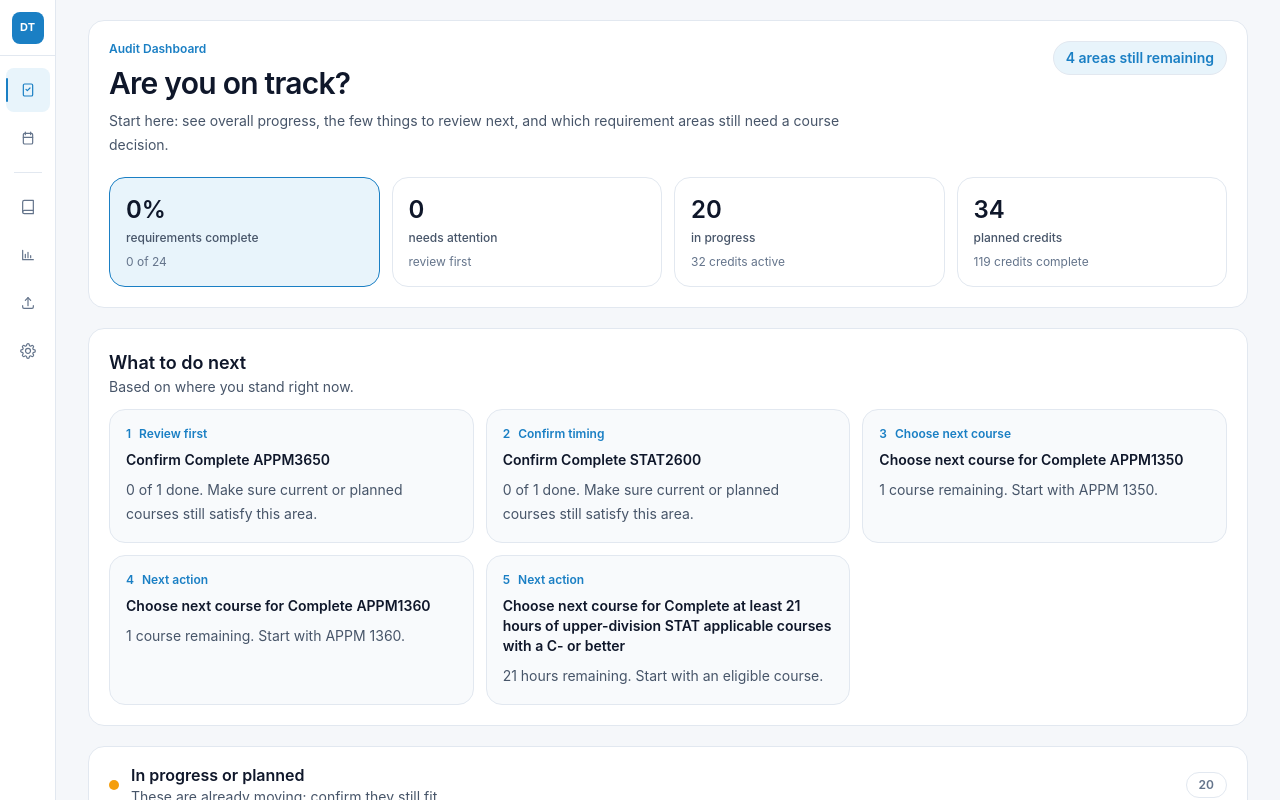
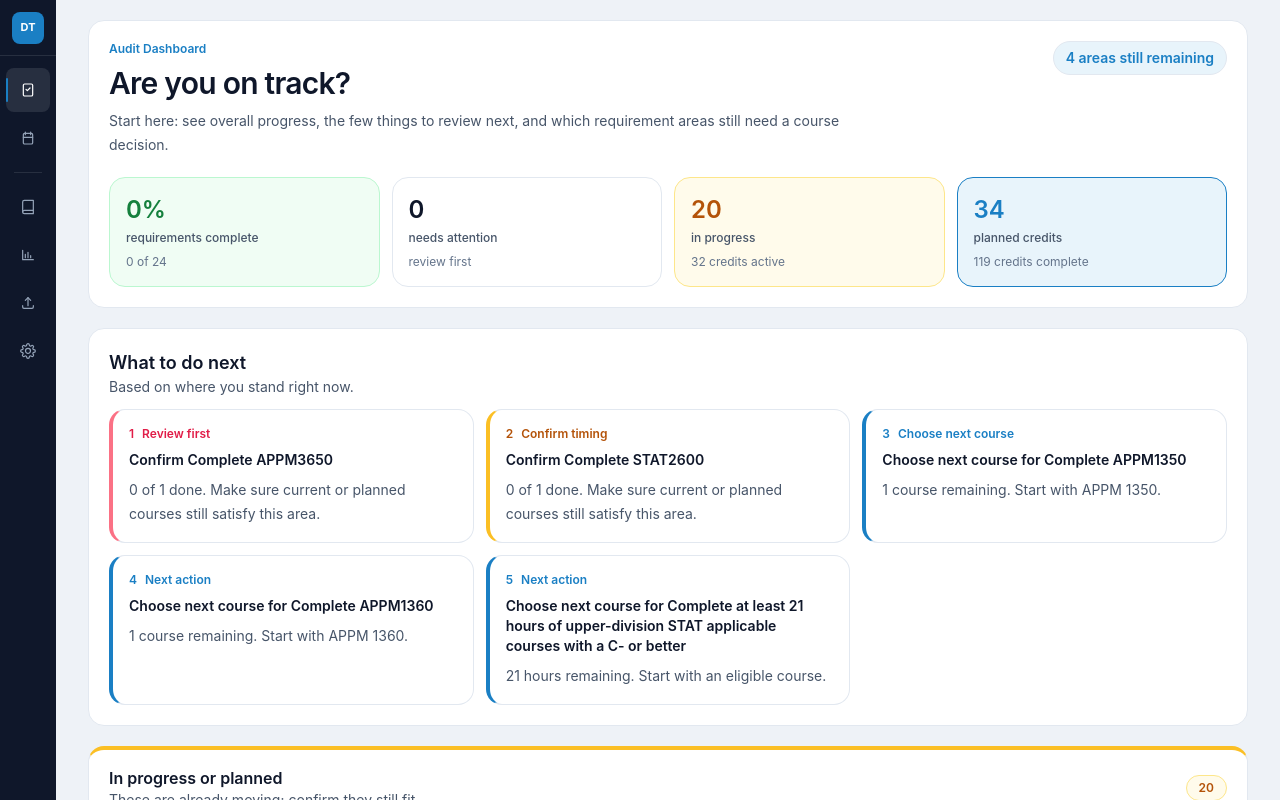
Before and after one commit to 303Devs/Degree_Tracker, a Next.js app: page / in a window 1280 px wide. Shown: the top 800 px of the page. Built offline with nearby package versions, Linux system fonts and the light colour scheme.

Commit message:
Apply visual redesign color system

```diff
--- a/app/globals.css
+++ b/app/globals.css
@@ -3,22 +3,67 @@
 @tailwind utilities;
 
 :root {
-  --page-bg: #f5f7fa;
+  /* ── Base surfaces ─────────────────────────────────────────────── */
+  --page-bg: #eef2f7;
   --surface: #ffffff;
   --surface-elevated: #ffffff;
   --surface-subtle: #f8fafc;
   --progress-track: #e2e8f0;
   --border: #e2e8f0;
   --border-strong: #cbd5e1;
+
+  /* ── Text ───────────────────────────────────────────────────────── */
   --text-primary: #0f172a;
   --text-secondary: #475569;
   --text-muted: #64748b;
+
+  /* ── Primary accent (blue) ─────────────────────────────────────── */
   --accent: #1a7fc4;
   --accent-soft: #e8f4fb;
+
+  /* ── Semantic status colors ────────────────────────────────────── */
   --status-complete: #16a34a;
   --status-progress: #d97706;
   --status-remaining: #64748b;
   --status-blocked: #e11d48;
+
+  /* ── Tile tints: complete (green) ──────────────────────────────── */
+  --tile-complete-bg: #f0fdf4;
+  --tile-complete-border: #bbf7d0;
+  --tile-complete-text: #15803d;
+
+  /* ── Tile tints: attention (rose) ──────────────────────────────── */
+  --tile-attention-bg: #fff1f2;
+  --tile-attention-border: #fecdd3;
+  --tile-attention-text: #be123c;
+
+  /* ── Tile tints: in-progress (amber) ───────────────────────────── */
+  --tile-progress-bg: #fffbeb;
+  --tile-progress-border: #fde68a;
+  --tile-progress-text: #b45309;
+
+  /* ── Tile tints: planned (purple) ──────────────────────────────── */
+  --tile-planned-bg: #faf5ff;
+  --tile-planned-border: #e9d5ff;
+  --tile-planned-text: #7e22ce;
+
+  /* ── Status badge: planned (purple) ────────────────────────────── */
+  --badge-planned-bg: #faf5ff;
+  --badge-planned-border: #d8b4fe;
+  --badge-planned-text: #7e22ce;
+
+  /* ── Status badge: registered (amber) ──────────────────────────── */
+  --badge-registered-bg: #fffbeb;
+  --badge-registered-border: #fde68a;
+  --badge-registered-text: #b45309;
+
+  /* ── Section header accent bars ─────────────────────────────────── */
+  --section-attention-bar: #fb7185;
+  --section-progress-bar: #fbbf24;
+  --section-remaining-bar: #94a3b8;
+  --section-complete-bar: #4ade80;
+
+  /* ── Shape + shadow ─────────────────────────────────────────────── */
   --radius-control: 8px;
   --radius-card: 16px;
   --shadow-card: 0 1px 3px rgba(0, 0, 0, 0.07);
--- a/app/gpa/page.tsx
+++ b/app/gpa/page.tsx
@@ -178,6 +178,7 @@ export default function GPAPage() {
             changed={false}
             credits={completedGraded.reduce((a, c) => a + c.credits, 0)}
             sub="From degree audit"
+            variant="official"
           />
         )}
         {whatIfEnabled ? (
@@ -188,6 +189,7 @@ export default function GPAPage() {
             changed={Math.abs(projectedGPA - baseCumGPA) > 0.001}
             credits={completedGraded.reduce((a, c) => a + c.credits, 0)}
             sub={`From calculated baseline ${baseCumGPA > 0 ? baseCumGPA.toFixed(3) : "—"}`}
+            variant="calculated"
           />
         ) : (
           <GPACard
@@ -198,6 +200,7 @@ export default function GPAPage() {
             credits={completedGraded.reduce((a, c) => a + c.credits, 0)}
             sub="From graded courses"
             officialDiff={officialGPA > 0 && Math.abs(baseCumGPA - officialGPA) > 0.001 ? officialGPA - baseCumGPA : null}
+            variant="calculated"
           />
         )}
         <GPACard
@@ -207,6 +210,7 @@ export default function GPAPage() {
           changed={whatIfEnabled && Math.abs(majorGPA - baseMajorGPA) > 0.001}
           credits={majorGraded.filter((c) => c.status === "completed").reduce((a, c) => a + c.credits, 0)}
           sub="Stats & DS major courses only"
+          variant="major"
         />
         </div>
       </section>
@@ -505,6 +509,7 @@ function GPACard({
   credits,
   sub,
   officialDiff,
+  variant = "neutral",
 }: {
   label: string;
   gpa: number;
@@ -513,13 +518,27 @@ function GPACard({
   credits: number;
   sub?: string;
   officialDiff?: number | null;
+  variant?: "official" | "calculated" | "major" | "neutral";
 }) {
   const delta = gpa - base;
+
+  const containerClass =
+    variant === "official"    ? "bg-[var(--accent-soft)] border-[var(--accent)]/30" :
+    variant === "major"       ? "bg-purple-50 border-purple-200" :
+    variant === "calculated"  ? `bg-[var(--surface)] border-l-4 ${gpa >= 3.0 ? "border-l-green-500" : gpa >= 2.0 ? "border-l-amber-500" : "border-l-rose-500"} border-[var(--border)]` :
+    "bg-[var(--surface)] border-[var(--border)]";
+
+  const gpaColor =
+    gpa >= 3.5 ? "text-green-700" :
+    gpa >= 3.0 ? "text-[var(--accent)]" :
+    gpa >= 2.0 ? "text-amber-700" :
+    "text-rose-600";
+
   return (
-    <div className="bg-[var(--surface)] border border-[var(--border)] rounded-xl p-5">
+    <div className={`rounded-xl border p-5 ${containerClass}`}>
       <div className="text-xs text-[var(--text-secondary)] uppercase tracking-wider mb-2">{label}</div>
       <div className="flex items-end gap-3">
-        <div className={`text-4xl font-bold ${gpa >= 3.5 ? "text-[var(--accent)]" : gpa >= 3.0 ? "text-green-700" : gpa >= 2.0 ? "text-[var(--accent)]" : "text-rose-600"}`}>
+        <div className={`text-4xl font-bold ${gpaColor}`}>
           {gpa > 0 ? gpa.toFixed(3) : "—"}
         </div>
         {changed && (
@@ -555,8 +574,13 @@ function CountingBucketCard({
   credits: number;
   color: string;
 }) {
+  const bgClass =
+    label === "Degree Progress" ? "bg-green-50" :
+    label === "GPA Calculation" ? "bg-[var(--accent-soft)]" :
+    "bg-violet-50";
+
   return (
-    <div className="bg-[var(--surface)] px-4 py-3">
+    <div className={`${bgClass} px-4 py-3`}>
       <div className="text-[10px] text-[var(--text-secondary)] uppercase tracking-wider mb-1">{label}</div>
       <div className={`text-xl font-bold ${color}`}>{credits}<span className="text-xs font-normal text-[var(--text-secondary)] ml-1">cr</span></div>
       <div className="text-[10px] text-[var(--text-muted)]">{courses} courses</div>
@@ -581,8 +605,8 @@ function CountingDot({ active, label }: { active: boolean; label: string }) {
 function StatusPill({ status }: { status: string }) {
   const styles: Record<string, string> = {
     in_progress: "bg-[var(--accent)]/15 text-[var(--accent)] border-[var(--border)]",
-    registered: "bg-amber-50 text-[var(--status-progress)] border-amber-200",
-    planned: "bg-[var(--accent-soft)] text-[var(--accent)] border-[var(--border)]",
+    registered:  "bg-[var(--badge-registered-bg)] text-[var(--badge-registered-text)] border-[var(--badge-registered-border)]",
+    planned:     "bg-[var(--badge-planned-bg)] text-[var(--badge-planned-text)] border-[var(--badge-planned-border)]",
   };
   return (
     <span className={`px-2 py-0.5 rounded text-[10px] border ${styles[status] ?? ""} uppercase tracking-wider shrink-0`}>
--- a/app/settings/page.tsx
+++ b/app/settings/page.tsx
@@ -332,9 +332,10 @@ export default function SettingsPage() {
                 <div className="flex-1">
                   <span className="text-sm text-[var(--text-primary)]">{sem.label}</span>
                   <span className={`ml-2 text-[10px] px-1.5 py-0.5 rounded border uppercase tracking-wider ${
-                    sem.status === "completed" ? "bg-green-50 text-green-700 border-green-200" :
+                    sem.status === "completed"   ? "bg-green-50 text-green-700 border-green-200" :
                     sem.status === "in_progress" ? "bg-[var(--accent-soft)] text-[var(--accent)] border-[var(--border)]" :
-                    "bg-[var(--accent-soft)] text-[var(--accent)] border-[var(--border)]"
+                    sem.status === "planned"     ? "bg-[var(--badge-planned-bg)] text-[var(--badge-planned-text)] border-[var(--badge-planned-border)]" :
+                    "bg-[var(--surface-subtle)] text-[var(--text-secondary)] border-[var(--border)]"
                   }`}>{sem.status.replace("_", " ")}</span>
                 </div>
                 <span className="text-xs text-[var(--text-muted)]">{sem.courses.length} courses</span>
--- a/app/upload/page.tsx
+++ b/app/upload/page.tsx
@@ -283,10 +283,10 @@ function InfoRow({ label, value }: { label: string; value: string }) {
 
 function StatusBadge({ status }: { status: string }) {
   const colors: Record<string, string> = {
-    completed: "rounded border border-green-200 bg-green-50 px-1.5 py-0.5 text-green-700",
-    in_progress: "rounded border border-amber-200 bg-amber-50 px-1.5 py-0.5 text-amber-700",
-    registered: "rounded border border-[var(--border)] bg-[var(--accent-soft)] px-1.5 py-0.5 text-[var(--accent)]",
-    planned: "rounded border border-[var(--border)] bg-[var(--accent-soft)] px-1.5 py-0.5 text-[var(--accent)]",
+    completed:   "rounded border border-green-200   bg-green-50   px-1.5 py-0.5 text-green-700",
+    in_progress: "rounded border border-amber-200   bg-amber-50   px-1.5 py-0.5 text-amber-700",
+    registered:  "rounded border border-[var(--badge-registered-border)] bg-[var(--badge-registered-bg)] px-1.5 py-0.5 text-[var(--badge-registered-text)]",
+    planned:     "rounded border border-[var(--badge-planned-border)]    bg-[var(--badge-planned-bg)]    px-1.5 py-0.5 text-[var(--badge-planned-text)]",
     not_started: "text-[var(--text-secondary)]",
   };
   return (
--- a/components/CourseLibraryWorkspace.tsx
+++ b/components/CourseLibraryWorkspace.tsx
@@ -58,10 +58,10 @@ function PrereqNode({
         ? "not_started"
         : c?.status;
     const statusDot: Record<string, string> = {
-      completed: "bg-green-500",
+      completed:   "bg-green-500",
       in_progress: "bg-[var(--accent)]",
-      registered: "bg-[var(--status-progress)]",
-      planned: "bg-[var(--accent)]",
+      registered:  "bg-amber-400",
+      planned:     "bg-purple-400",
       not_started: "bg-[var(--text-muted)]",
     };
     return (
@@ -134,10 +134,10 @@ function UnlockedBy({ courseId, courses }: { courseId: string; courses: Course[]
 
 function StatusBadge({ status }: { status: string }) {
   const styles: Record<string, string> = {
-    completed: "bg-green-50 text-green-700 border-green-200",
+    completed:   "bg-green-50 text-green-700 border-green-200",
     in_progress: "bg-[var(--accent-soft)] text-[var(--accent)] border-[var(--border)]",
-    registered: "bg-amber-50 text-[var(--status-progress)] border-amber-200",
-    planned: "bg-[var(--accent-soft)] text-[var(--accent)] border-[var(--border)]",
+    registered:  "bg-[var(--badge-registered-bg)] text-[var(--badge-registered-text)] border-[var(--badge-registered-border)]",
+    planned:     "bg-[var(--badge-planned-bg)] text-[var(--badge-planned-text)] border-[var(--badge-planned-border)]",
     not_started: "bg-[var(--surface-subtle)] text-[var(--text-secondary)] border-[var(--border)]",
   };
   return (
--- a/components/PlannerWorkspace.tsx
+++ b/components/PlannerWorkspace.tsx
@@ -123,10 +123,10 @@ function PlannerCard({
   }, [course, semId, sortedSems, allCourses, assignments]);
 
   const statusDot: Record<string, string> = {
-    completed: "bg-[var(--status-complete)]",
-    in_progress: "bg-[var(--status-progress)]",
-    registered: "bg-[var(--accent)]",
-    planned: "bg-[var(--accent)]",
+    completed:   "bg-[var(--status-complete)]",
+    in_progress: "bg-amber-500",
+    registered:  "bg-amber-400",
+    planned:     "bg-purple-400",
     not_started: "bg-[var(--text-muted)]",
   };
 
--- a/components/Sidebar.tsx
+++ b/components/Sidebar.tsx
@@ -85,8 +85,8 @@ function DesktopNavItem({ item }: { item: NavItem }) {
       aria-current={active ? "page" : undefined}
       className={`relative flex h-11 w-11 items-center justify-center rounded-lg transition-colors ${
         active
-          ? "bg-[var(--accent-soft)] text-[var(--accent)]"
-          : "text-[var(--text-muted)] hover:bg-[var(--surface-subtle)] hover:text-[var(--text-primary)]"
+          ? "bg-white/10 text-white"
+          : "text-slate-400 hover:bg-white/5 hover:text-slate-200"
       }`}
     >
       {active && <span className="absolute left-0 h-6 w-0.5 rounded-full bg-[var(--accent)]" />}
@@ -121,8 +121,8 @@ export default function Sidebar() {
 
   return (
     <>
-      <aside className="fixed inset-y-0 left-0 z-30 hidden w-14 flex-col border-r border-[var(--border)] bg-[var(--surface)] md:flex">
-        <div className="flex h-14 items-center justify-center border-b border-[var(--border)]">
+      <aside className="fixed inset-y-0 left-0 z-30 hidden w-14 flex-col bg-slate-900 md:flex">
+        <div className="flex h-14 items-center justify-center border-b border-white/10">
           <span className="flex h-8 w-8 items-center justify-center rounded-lg bg-[var(--accent)] text-[11px] font-bold text-white" title="Degree Tracker">
             DT
           </span>
@@ -130,7 +130,7 @@ export default function Sidebar() {
 
         <nav className="flex flex-1 flex-col items-center gap-1 py-3" aria-label="Primary navigation">
           {DESKTOP_PRIMARY_NAV.map((item) => <DesktopNavItem key={item.href} item={item} />)}
-          <div className="my-2 h-px w-7 bg-[var(--border)]" />
+          <div className="my-2 h-px w-7 bg-white/10" />
           {DESKTOP_SECONDARY_NAV.map((item) => <DesktopNavItem key={item.href} item={item} />)}
         </nav>
       </aside>
--- a/components/audit-dashboard/AuditDashboard.tsx
+++ b/components/audit-dashboard/AuditDashboard.tsx
@@ -21,6 +21,8 @@ const sectionCopy: Record<DashboardRequirementStatus, { title: string; detail: s
   complete: { title: "Complete", detail: "Finished areas are quieter by default." },
 };
 
+// Used for the small dot in RequirementSection summary header (kept for reference)
+// Section accent bars now handled inline via CSS variables
 const statusTone: Record<DashboardRequirementStatus, string> = {
   attention: "bg-rose-500",
   in_progress: "bg-amber-500",
@@ -28,11 +30,27 @@ const statusTone: Record<DashboardRequirementStatus, string> = {
   complete: "bg-green-600",
 };
 
+// Count badge tints per section status
+const sectionBadgeTone: Record<DashboardRequirementStatus, string> = {
+  attention: "border-rose-200 bg-rose-50 text-rose-700",
+  in_progress: "border-amber-200 bg-amber-50 text-amber-700",
+  remaining: "border-slate-200 bg-slate-50 text-slate-600",
+  complete: "border-green-200 bg-green-50 text-green-700",
+};
+
+// Top-border accent color class per section
+const sectionTopBar: Record<DashboardRequirementStatus, string> = {
+  attention: "border-t-rose-400",
+  in_progress: "border-t-amber-400",
+  remaining: "border-t-slate-300",
+  complete: "border-t-green-500",
+};
+
 const progressTone: Record<DashboardRequirementStatus, string> = {
-  attention: "bg-rose-500",
-  in_progress: "bg-amber-500",
-  remaining: "bg-[var(--text-muted)]",
-  complete: "bg-green-600",
+  attention: "bg-gradient-to-r from-rose-500 to-rose-400",
+  in_progress: "bg-gradient-to-r from-amber-500 to-amber-400",
+  remaining: "bg-gradient-to-r from-slate-400 to-slate-300",
+  complete: "bg-gradient-to-r from-green-600 to-green-500",
 };
 
 const nextActionLabels = ["Review first", "Confirm timing", "Choose next course"];
@@ -122,19 +140,30 @@ function Hero({ dashboard }: { dashboard: AuditDashboardViewModel }) {
       </div>
 
       <div className="grid grid-cols-2 gap-2 sm:gap-3 md:grid-cols-4">
-        <Metric label="requirements complete" value={`${summary.percentComplete}%`} detail={`${summary.completeRequirements} of ${summary.totalRequirements}`} emphasis />
-        <Metric label="needs attention" value={String(summary.attentionRequirements)} detail="review first" />
-        <Metric label="in progress" value={String(summary.inProgressRequirements)} detail={`${summary.creditsInProgress} credits active`} />
-        <Metric label="planned credits" value={String(summary.creditsPlanned)} detail={`${summary.creditsCompleted} credits complete`} />
+        <Metric label="requirements complete" value={`${summary.percentComplete}%`} detail={`${summary.completeRequirements} of ${summary.totalRequirements}`} tone="complete" />
+        <Metric label="needs attention" value={String(summary.attentionRequirements)} detail="review first" tone={summary.attentionRequirements > 0 ? "attention" : "neutral"} />
+        <Metric label="in progress" value={String(summary.inProgressRequirements)} detail={`${summary.creditsInProgress} credits active`} tone="progress" />
+        <Metric label="planned credits" value={String(summary.creditsPlanned)} detail={`${summary.creditsCompleted} credits complete`} tone="accent" />
       </div>
     </Surface>
   );
 }
 
-function Metric({ label, value, detail, emphasis = false }: { label: string; value: string; detail: string; emphasis?: boolean }) {
+type MetricTone = "complete" | "attention" | "progress" | "accent" | "neutral";
+
+const metricToneClasses: Record<MetricTone, { container: string; value: string }> = {
+  complete:  { container: "border-[var(--tile-complete-border)]  bg-[var(--tile-complete-bg)]",  value: "text-[var(--tile-complete-text)]"  },
+  attention: { container: "border-[var(--tile-attention-border)] bg-[var(--tile-attention-bg)]", value: "text-[var(--tile-attention-text)]" },
+  progress:  { container: "border-[var(--tile-progress-border)]  bg-[var(--tile-progress-bg)]",  value: "text-[var(--tile-progress-text)]"  },
+  accent:    { container: "border-[var(--accent)] bg-[var(--accent-soft)]",                      value: "text-[var(--accent)]"              },
+  neutral:   { container: "border-[var(--border)] bg-[var(--surface)]",                          value: "text-[var(--text-primary)]"        },
+};
+
+function Metric({ label, value, detail, tone = "neutral" }: { label: string; value: string; detail: string; tone?: MetricTone }) {
+  const styles = metricToneClasses[tone];
   return (
-    <div className={`min-w-0 rounded-2xl border p-3 sm:p-4 ${emphasis ? "border-[var(--accent)] bg-[var(--accent-soft)]" : "border-[var(--border)] bg-[var(--surface)]"}`}>
-      <div className="break-words text-xl font-semibold text-[var(--text-primary)] sm:text-2xl">{value}</div>
+    <div className={`min-w-0 rounded-2xl border p-3 sm:p-4 ${styles.container}`}>
+      <div className={`break-words text-xl font-semibold sm:text-2xl ${styles.value}`}>{value}</div>
       <div className="mt-1 break-words text-[11px] font-medium text-[var(--text-secondary)] sm:text-xs">{label}</div>
       <div className="mt-2 break-words text-[11px] text-[var(--text-muted)] sm:text-xs">{detail}</div>
     </div>
@@ -151,13 +180,24 @@ function NextActions({ dashboard }: { dashboard: AuditDashboardViewModel }) {
         </div>
       </div>
       <div className="mt-3 grid min-w-0 gap-3 lg:grid-cols-3">
-        {dashboard.nextActions.map((action, index) => (
-          <div key={action.id} className="min-w-0 rounded-2xl border border-[var(--border)] bg-[var(--surface-subtle)] p-3 sm:p-4">
-            <div className="flex items-center gap-2 text-xs font-semibold text-[var(--accent)]"><span>{index + 1}</span><span>{nextActionLabels[index] ?? "Next action"}</span></div>
+        {dashboard.nextActions.map((action, index) => {
+          const actionTone = index === 0
+            ? { border: "border-l-rose-400",  label: "text-rose-600"  }
+            : index === 1
+            ? { border: "border-l-amber-400", label: "text-amber-700" }
+            : { border: "border-l-[var(--accent)]", label: "text-[var(--accent)]" };
+
+          return (
+            <div key={action.id} className={`min-w-0 rounded-2xl border border-[var(--border)] border-l-4 ${actionTone.border} bg-[var(--surface)] p-3 sm:p-4`}>
+              <div className={`flex items-center gap-2 text-xs font-semibold ${actionTone.label}`}>
+                <span>{index + 1}</span>
+                <span>{nextActionLabels[index] ?? "Next action"}</span>
+              </div>
               <h3 className="mt-2 break-words text-sm font-semibold text-[var(--text-primary)]">{action.title}</h3>
               <p className="mt-2 break-words text-sm leading-6 text-[var(--text-secondary)]">{action.detail}</p>
             </div>
-        ))}
+          );
+        })}
       </div>
     </Surface>
   );
@@ -179,17 +219,14 @@ function RequirementSection({ status, items }: { status: DashboardRequirementSta
   const copy = sectionCopy[status];
   const initiallyOpen = status !== "complete";
   return (
-    <details open={initiallyOpen} className="rounded-2xl border border-[var(--border)] bg-[var(--surface)] shadow-[var(--shadow-card)]">
+    <details open={initiallyOpen} className={`rounded-2xl border border-t-4 border-[var(--border)] ${sectionTopBar[status]} bg-[var(--surface)] shadow-[var(--shadow-card)]`}>
       <summary className="cursor-pointer list-none px-5 py-4">
         <div className="flex items-center justify-between gap-4">
-          <div className="flex items-center gap-3">
-            <span className={`h-2.5 w-2.5 rounded-full ${statusTone[status]}`} />
           <div>
             <h2 className="text-base font-semibold text-[var(--text-primary)]">{copy.title}</h2>
             <p className="text-sm text-[var(--text-secondary)]">{copy.detail}</p>
           </div>
-          </div>
-          <span className="rounded-full border border-[var(--border)] px-3 py-1 text-xs font-semibold text-[var(--text-muted)]">{items.length}</span>
+          <span className={`rounded-full border px-3 py-1 text-xs font-semibold ${sectionBadgeTone[status]}`}>{items.length}</span>
         </div>
       </summary>
       <div className="grid min-w-0 gap-3 border-t border-[var(--border)] p-3 sm:p-4 lg:grid-cols-2">
@@ -201,7 +238,11 @@ function RequirementSection({ status, items }: { status: DashboardRequirementSta
 
 function RequirementCard({ item }: { item: DashboardRequirement }) {
   return (
-    <article className="min-w-0 rounded-2xl border border-[var(--border)] bg-[var(--surface-subtle)] p-3 sm:p-4">
+    <article className={`min-w-0 rounded-2xl border border-[var(--border)] p-3 sm:p-4 ${
+      item.status === "attention" ? "bg-rose-50/40" :
+      item.status === "complete"  ? "bg-green-50/30" :
+      "bg-[var(--surface-subtle)]"
+    }`}>
       <div className="flex min-w-0 flex-col gap-2 sm:flex-row sm:items-start sm:justify-between">
         <div className="min-w-0">
           <p className="text-xs text-[var(--text-muted)]">{item.category}</p>
@@ -209,7 +250,7 @@ function RequirementCard({ item }: { item: DashboardRequirement }) {
         </div>
         <span className="text-xs font-semibold text-[var(--text-secondary)] sm:shrink-0">{item.progressLabel}</span>
       </div>
-      <div className="mt-4 h-2 overflow-hidden rounded-full bg-[var(--progress-track)]">
+      <div className="mt-4 h-2.5 overflow-hidden rounded-full bg-[var(--progress-track)]">
         <div className={`h-full rounded-full ${progressTone[item.status]}`} style={{ width: `${item.percent}%` }} />
       </div>
       <p className="mt-3 break-words text-sm leading-6 text-[var(--text-secondary)]">{item.helperText}</p>
```
Lines whose indentation alone changed are shown as unchanged.
